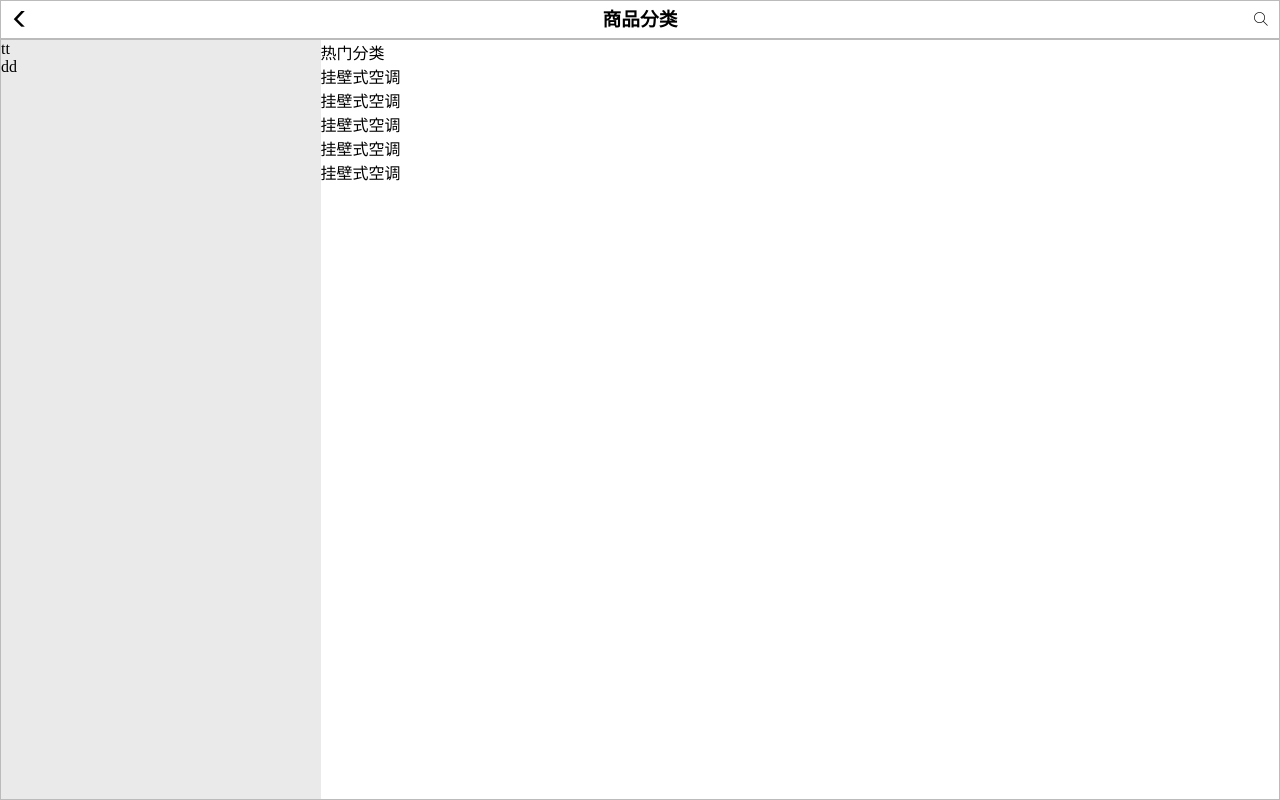
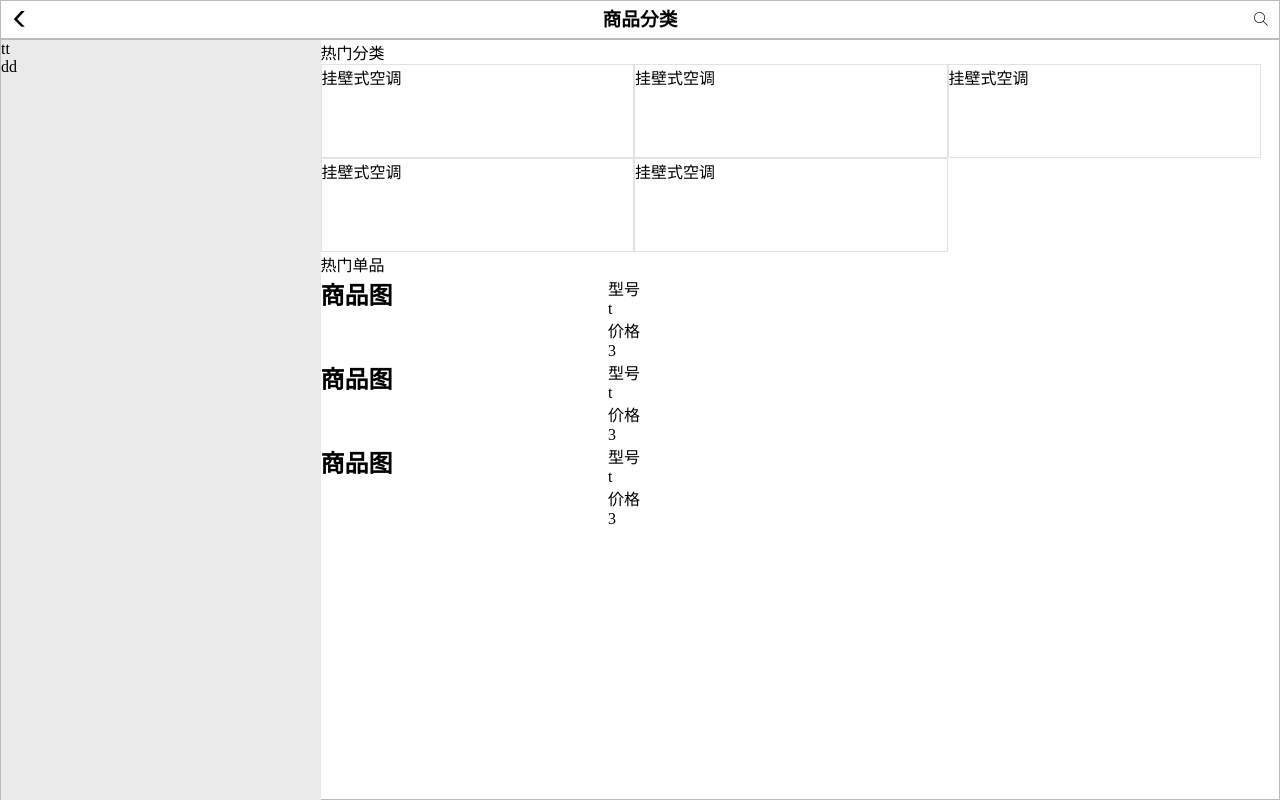
Before and after one commit to 1808qf/1808-2, a Vue app in the folder jiaoshou/vue/: page /#/fenlei in a window 1280 px wide. Built offline with nearby package versions, Linux system fonts and the light colour scheme; what mint-ui would draw is missing.

Commit message:
分类完

```diff
--- a/jiaoshou/vue/src/components/fenlei.vue
+++ b/jiaoshou/vue/src/components/fenlei.vue
@@ -18,6 +18,16 @@
                  <ul>
                      <li v-for="item in re" :key="item.id">{{item}}</li>
                  </ul>
+                 <p>热门单品</p>
+                 <div class="cdan" v-for="item in xinghao" :key="item.id">
+                     <h2>商品图</h2>
+                     <div class="cxinghao">
+                     <p>型号</p>
+                     <p>{{item.name}}</p>
+                     <p>价格</p>
+                     <p>{{item.age}}</p>
+                     </div>
+                 </div>
              </div>
          </div>
      </section>
@@ -31,7 +41,8 @@ export default {
     name:'fenlei',
     data() {
         return {
-            re:['挂壁式空调','挂壁式空调','挂壁式空调','挂壁式空调','挂壁式空调']
+            re:['挂壁式空调','挂壁式空调','挂壁式空调','挂壁式空调','挂壁式空调'],
+            xinghao:[{name:'t',age:'3'},{name:'t',age:'3'},{name:'t',age:'3'}]
         }
     },
     methods: {
@@ -69,15 +80,37 @@ header span{
     margin: 10px;
 }
 section{
+    overflow-y: auto;
     flex: 1;
 }
 .cleft{
+    position: fixed;
     width: 25%;
     height: 100%;
     background: #eaeaea;
 }
 .cright{
+    margin-left: 25%;
     width: 75%
 
 }
+.cright ul{
+    display: flex;
+    flex-wrap: wrap;
+}
+.cright li{
+    width: 32.5%;
+    height:92px ;
+    border:1px solid #e2e2e2;
+}
+.cdan{
+   display: flex;
+
+}
+.cdan h2{
+    width:30%;
+}
+.cxinghao{
+    width: 70%;
+}
 </style>
```
